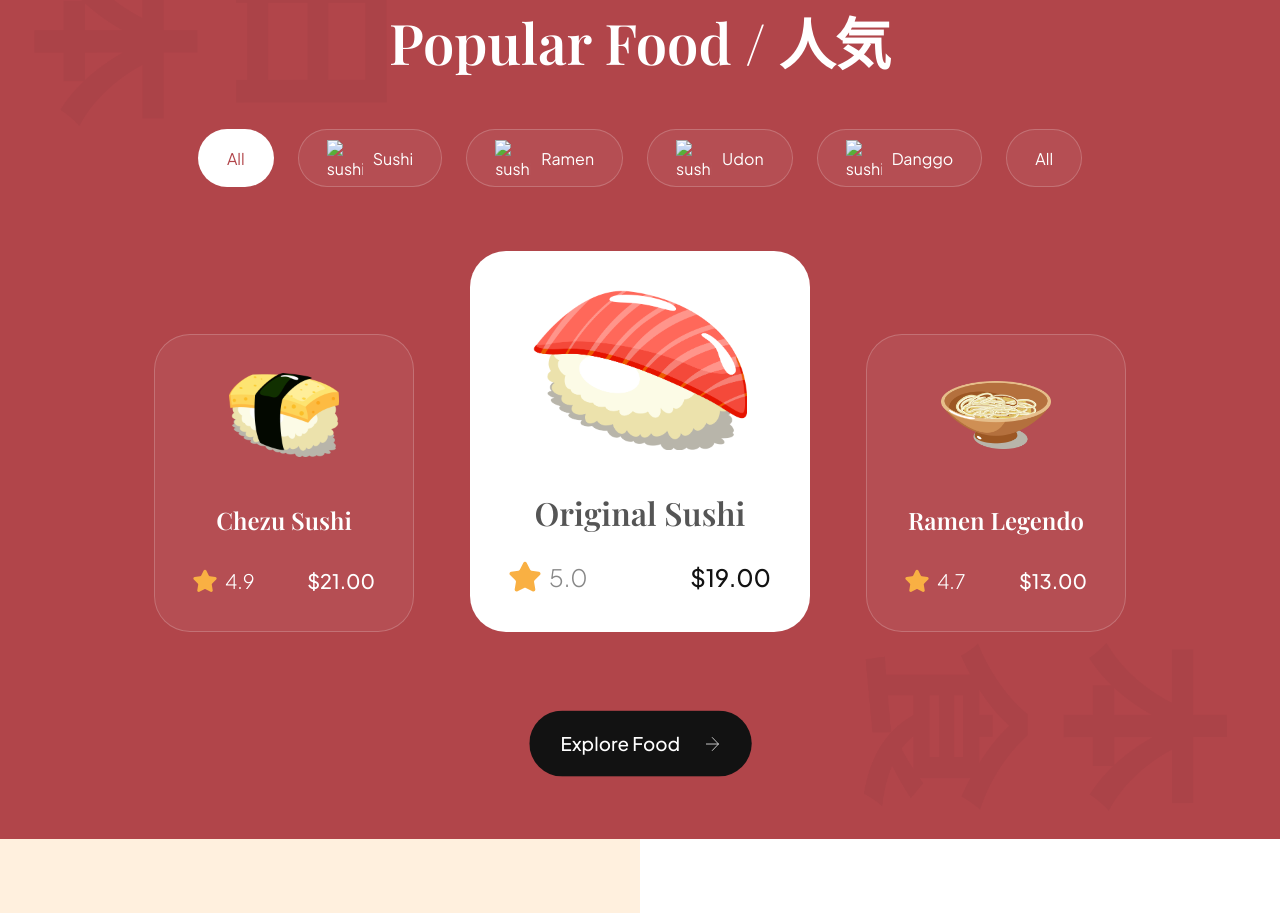
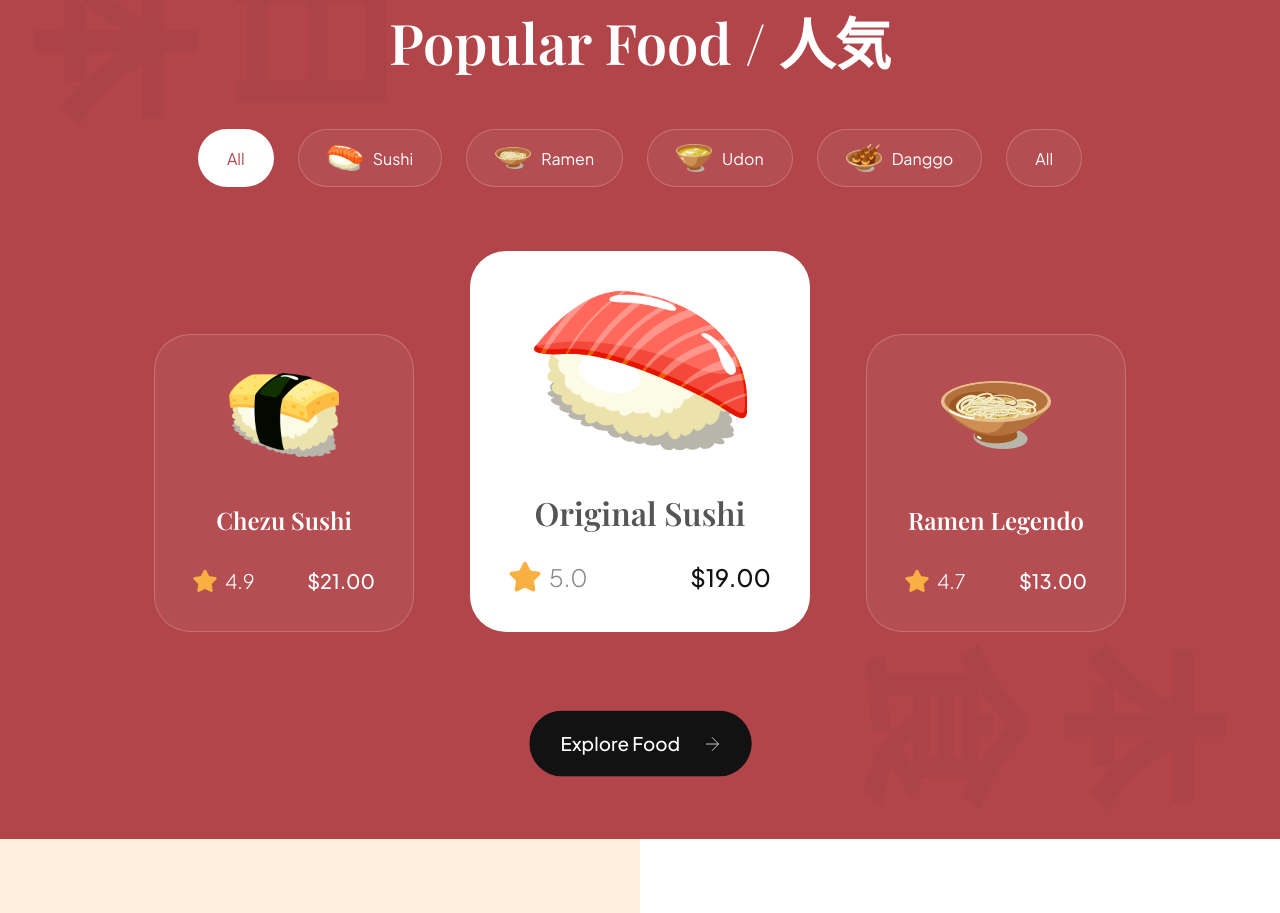
Before and after one commit to himanchal08/Sushi, a plain HTML site: page index.html in a window 1280 px wide. Shown: the part 1579-2492 px from the top of the page. Drawn offline with nearby package versions, Linux system fonts and the light colour scheme; the site is published under a folder, as on GitHub Pages, so addresses that start at the root find nothing.

Commit message:
corrected wrong img

```diff
--- a/index.html
+++ b/index.html
@@ -117,19 +117,19 @@
       <div class="popular-foods__filters sushi__hide-scrollbar" data-aos="fade-up">
         <button class="popular-foods__filter-btn active">All</button>
         <button class="popular-foods__filter-btn">
-          <img src="/assets/sushi-9.png" alt="sushi 9" />
+          <img src="assets/sushi-9.png" alt="sushi 9" />
           Sushi
         </button>
         <button class="popular-foods__filter-btn">
-          <img src="/assets/sushi-8.png" alt="sushi 8" />
+          <img src="assets/sushi-8.png" alt="sushi 8" />
           Ramen
         </button>
         <button class="popular-foods__filter-btn">
-          <img src="/assets/sushi-7.png" alt="sushi 7" />
+          <img src="assets/sushi-7.png" alt="sushi 7" />
           Udon
         </button>
         <button class="popular-foods__filter-btn">
-          <img src="/assets/sushi-6.png" alt="sushi 6" />
+          <img src="assets/sushi-6.png" alt="sushi 6" />
           Danggo
         </button>
         <button class="popular-foods__filter-btn">All</button>
```
